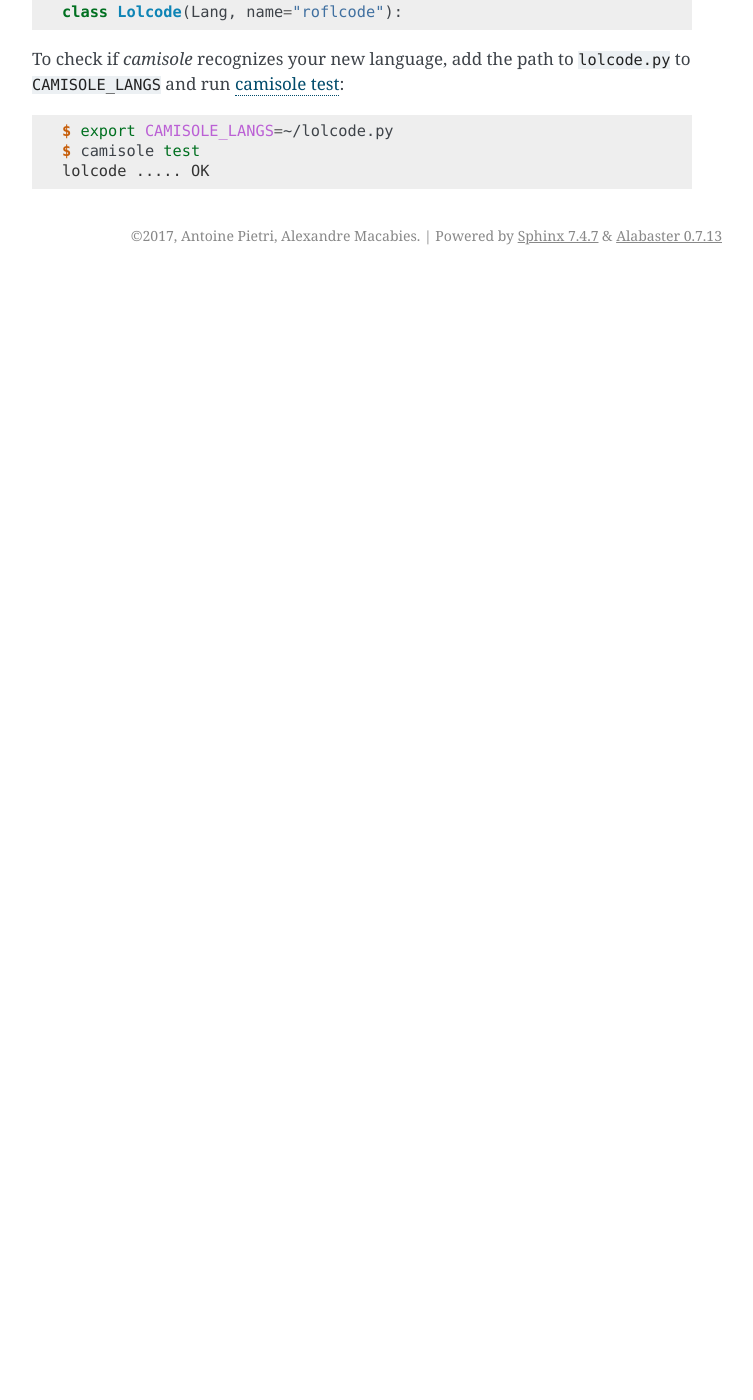
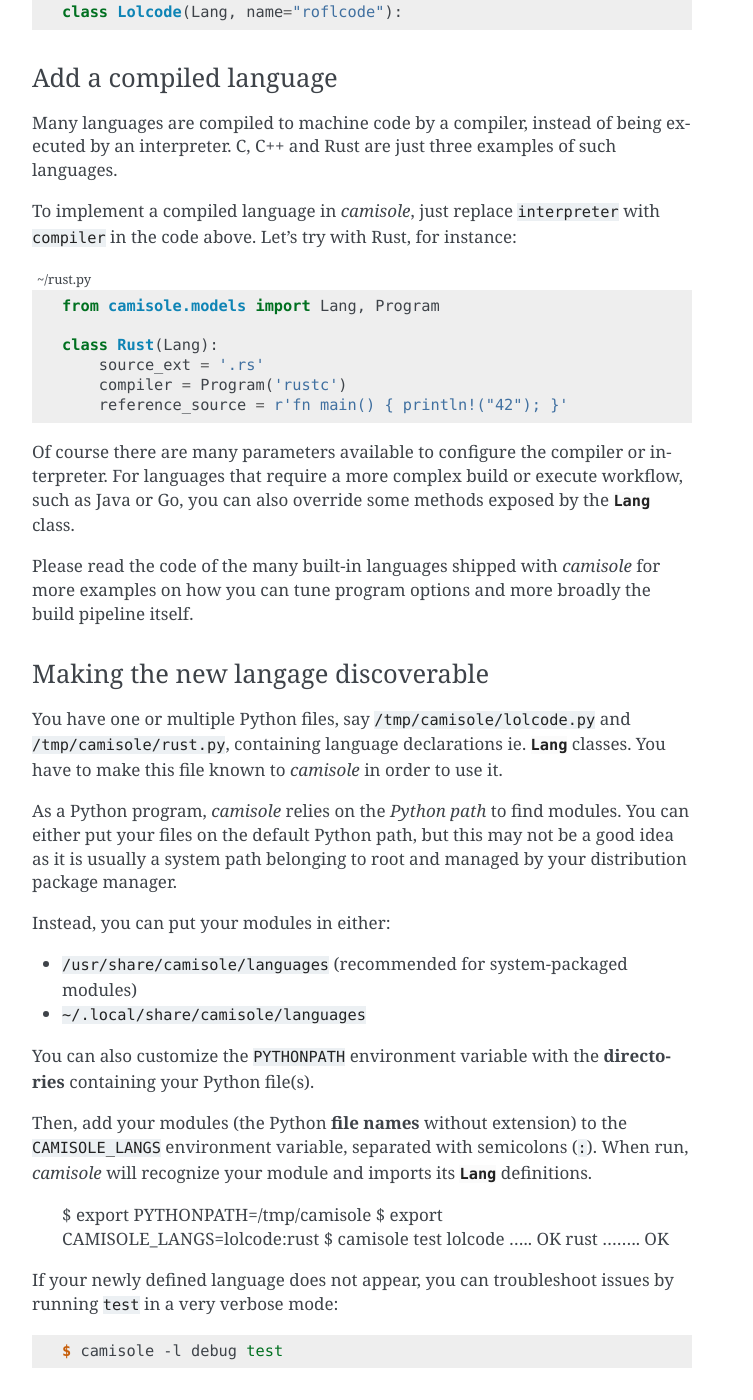
Before and after one commit to prologin/camisole, a Sphinx documentation site: the page built from doc/extending.rst, in a window 1280 px wide and 1400 px high, scrolled down 1123 px. Shown: the whole window, without its empty margins (388-1141 px from the left). Built offline with Sphinx 7.4.7, drawn with Linux system fonts in a browser that asks for light colours; pages that are not in the unit, such as notebooks, are missing from menus; before the commit the page ends 1398 px from its top, so only the background shows below that.

Commit message:
doc: clarify "Extending camisole": compiled languages, loading modules

```diff
--- a/doc/extending.rst
+++ b/doc/extending.rst
@@ -60,11 +60,70 @@
 
     class Lolcode(Lang, name="roflcode"):
 
+Add a compiled language
+***********************
+
+Many languages are compiled to machine code by a compiler, instead of being
+executed by an interpreter. C, C++ and Rust are just three examples of such
+languages.
+
+To implement a compiled language in |project|, just replace ``interpreter`` with
+``compiler`` in the code above. Let's try with Rust, for instance:
+
+.. code-block:: python
+   :caption: ~/rust.py
+   :name: rust.py
+
+   from camisole.models import Lang, Program
+
+   class Rust(Lang):
+       source_ext = '.rs'
+       compiler = Program('rustc')
+       reference_source = r'fn main() { println!("42"); }'
+
+Of course there are many parameters available to configure the compiler
+or interpreter. For languages that require a more complex build or execute
+workflow, such as Java or Go, you can also override some methods exposed by the
+:class:`Lang` class.
+
+Please read the code of the many built-in languages shipped with |project| for
+more examples on how you can tune program options and more broadly the build
+pipeline itself.
+
+Making the new langage discoverable
+***********************************
+
 .. highlight:: console
 
-To check if |project| recognizes your new language, add the path to
-``lolcode.py`` to ``CAMISOLE_LANGS`` and run :ref:`commands-test`::
+You have one or multiple Python files, say ``/tmp/camisole/lolcode.py`` and
+``/tmp/camisole/rust.py``, containing language declarations ie. :class:`Lang`
+classes. You have to make this file known to |project| in order to use it.
 
-    $ export CAMISOLE_LANGS=~/lolcode.py
+As a Python program, |project| relies on the *Python path* to find modules.
+You can either put your files on the default Python path, but this may not be
+a good idea as it is usually a system path belonging to root and managed by
+your distribution package manager.
+
+Instead, you can put your modules in either:
+
+* ``/usr/share/camisole/languages`` (recommended for system-packaged modules)
+* ``~/.local/share/camisole/languages``
+
+You can also customize the ``PYTHONPATH`` environment variable with the
+**directories** containing your Python file(s).
+
+Then, add your modules (the Python **file names** without extension) to the
+``CAMISOLE_LANGS`` environment variable, separated with semicolons (``:``).
+When run, |project| will recognize your module and imports its :class:`Lang`
+definitions.
+
+    $ export PYTHONPATH=/tmp/camisole
+    $ export CAMISOLE_LANGS=lolcode:rust
     $ camisole test
     lolcode ..... OK
+    rust ........ OK
+
+If your newly defined language does not appear, you can troubleshoot issues by
+running ``test`` in a very verbose mode::
+
+   $ camisole -l debug test
```
